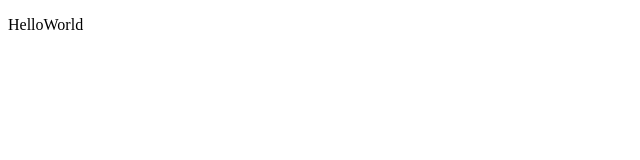
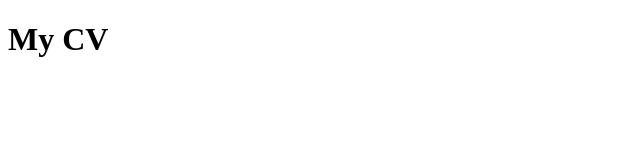
Before and after one commit to MK686/WebProject, a plain HTML site: page index.html in a window 1280 px wide. Shown: the whole page, without its empty margins (0-640 px from the left). Drawn offline with Linux system fonts and the light colour scheme.

Commit message:
Added text

```diff
--- a/index.html
+++ b/index.html
@@ -2,10 +2,15 @@
 <html>
   <head>
     <meta charset="utf-8">
-    <title>My WebProject</title>
-  </head>
+    <title>My CV</title>
+    <meta name="description" content="This is webside with my CV"/>
+    <meta name="keywords" content="cv,pasion,modules,job"/>
+    <meta http-equiv="X-UA-Compatible" content="IE"=edge,chrome=1"/>
+</head>
+
   <body>
-  <p> HelloWorld</p>
+
+  <h1> My CV</h1>
 
   </body>
 </html>
```
